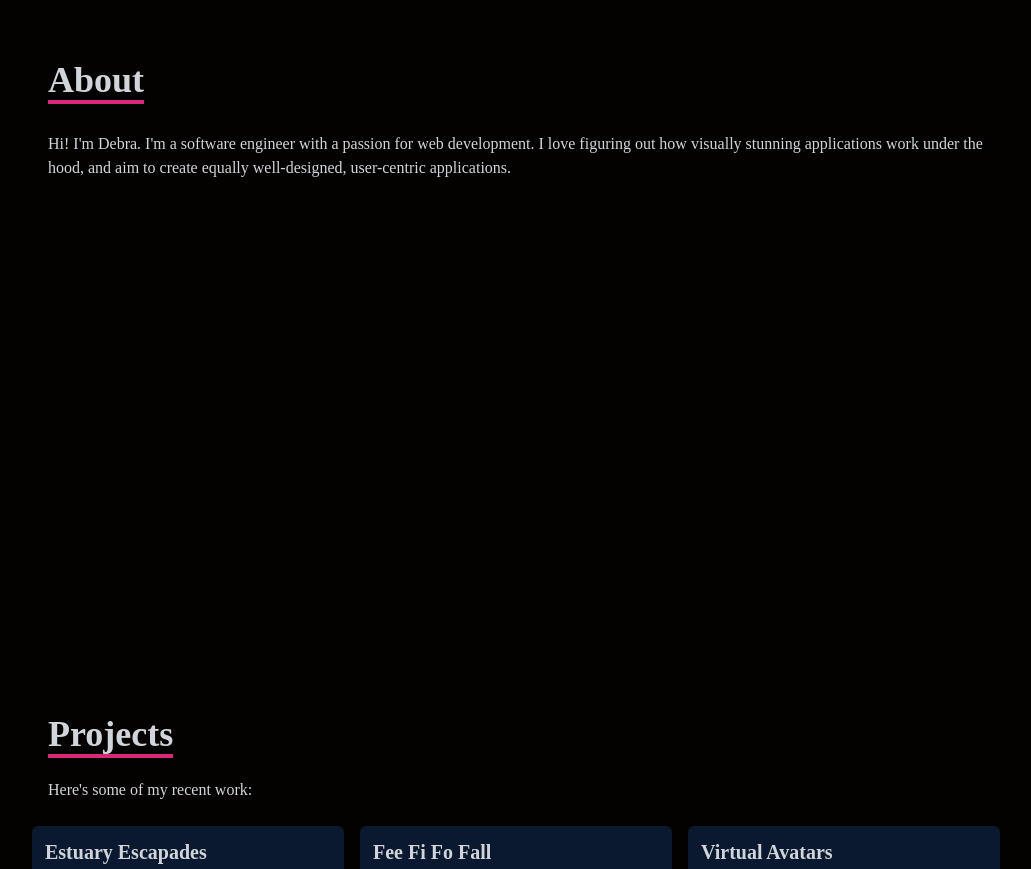
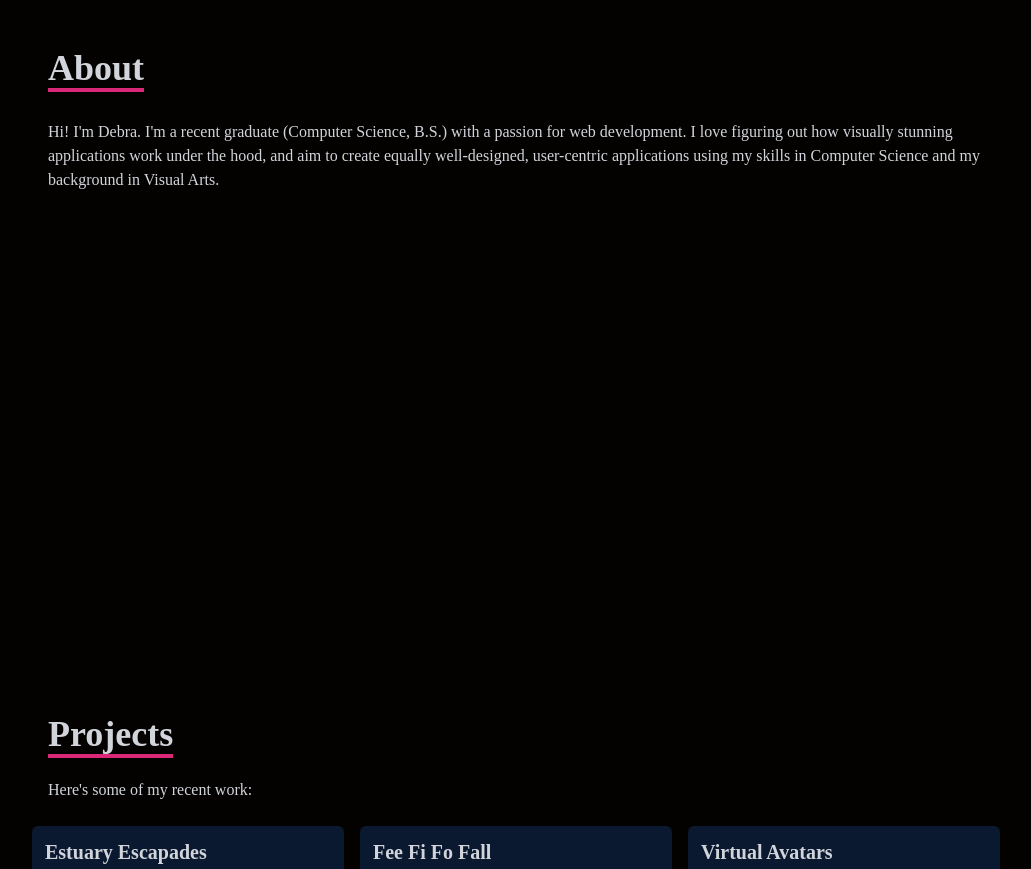
Before and after one commit to dbpl566/dbpl566.github.io, a React (Create React App) app: page / in a window 1280 px wide. Shown: the part 1080-1949 px from the top of the page, without its empty margins (124-1155 px from the left). Built offline with nearby package versions, Linux system fonts and the light colour scheme.

Commit message:
cursor pointer on icons, update readme & about

```diff
--- a/src/components/About.jsx
+++ b/src/components/About.jsx
@@ -14,9 +14,10 @@ const About = () => {
                     </h1>
                   </div>
                     <p>
-                      Hi! I'm Debra. I'm a software engineer with a passion for web development.
+                      Hi! I'm Debra. I'm a recent graduate (Computer Science, B.S.) with a passion for web development.
                       I love figuring out how visually stunning applications work under the hood,
-                      and aim to create equally well-designed, user-centric applications.
+                      and aim to create equally well-designed, user-centric applications using my skills
+                      in Computer Science and my background in Visual Arts.
 
                     </p>
                   </div>
--- a/src/components/Navbar.jsx
+++ b/src/components/Navbar.jsx
@@ -53,7 +53,7 @@ const Navbar = () => {
 
       {/*Hamburger */}
       <div onClick={handleClick} className='md:hidden z-10'>
-        {!nav ? <FaBars className='text-2xl' alt='Menu' /> : <FaTimes className='text-white text-2xl' alt='Close Menu' />}
+        {!nav ? <FaBars className='text-2xl hover:cursor-pointer' alt='Menu' /> : <FaTimes className='text-white text-2xl hover:cursor-pointer' alt='Close Menu' />}
       </div>
 
       {/*Mobile menu*/}
```
Also changed, not shown: 1 other file (tests, documents, lock files or other folders).
